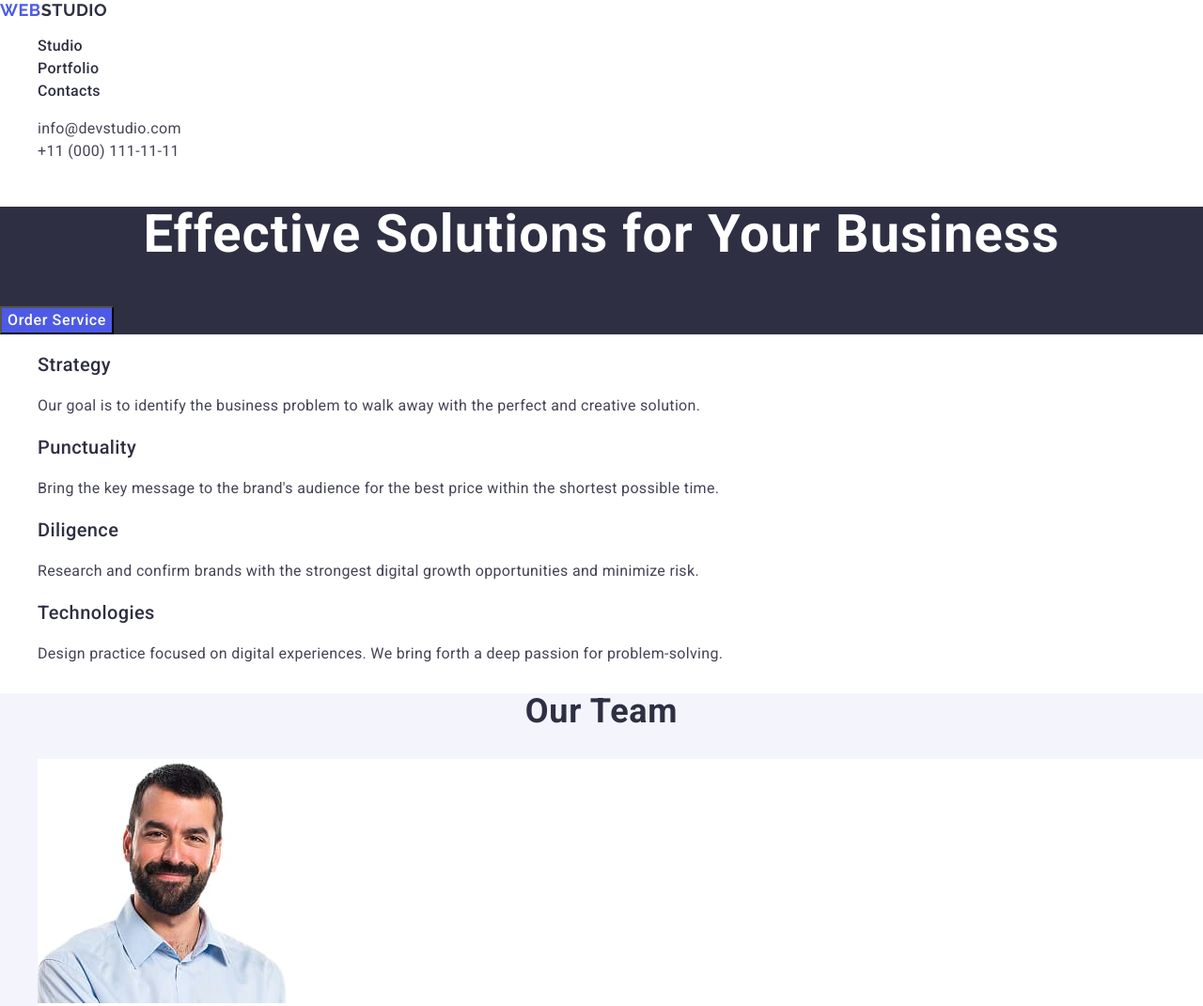
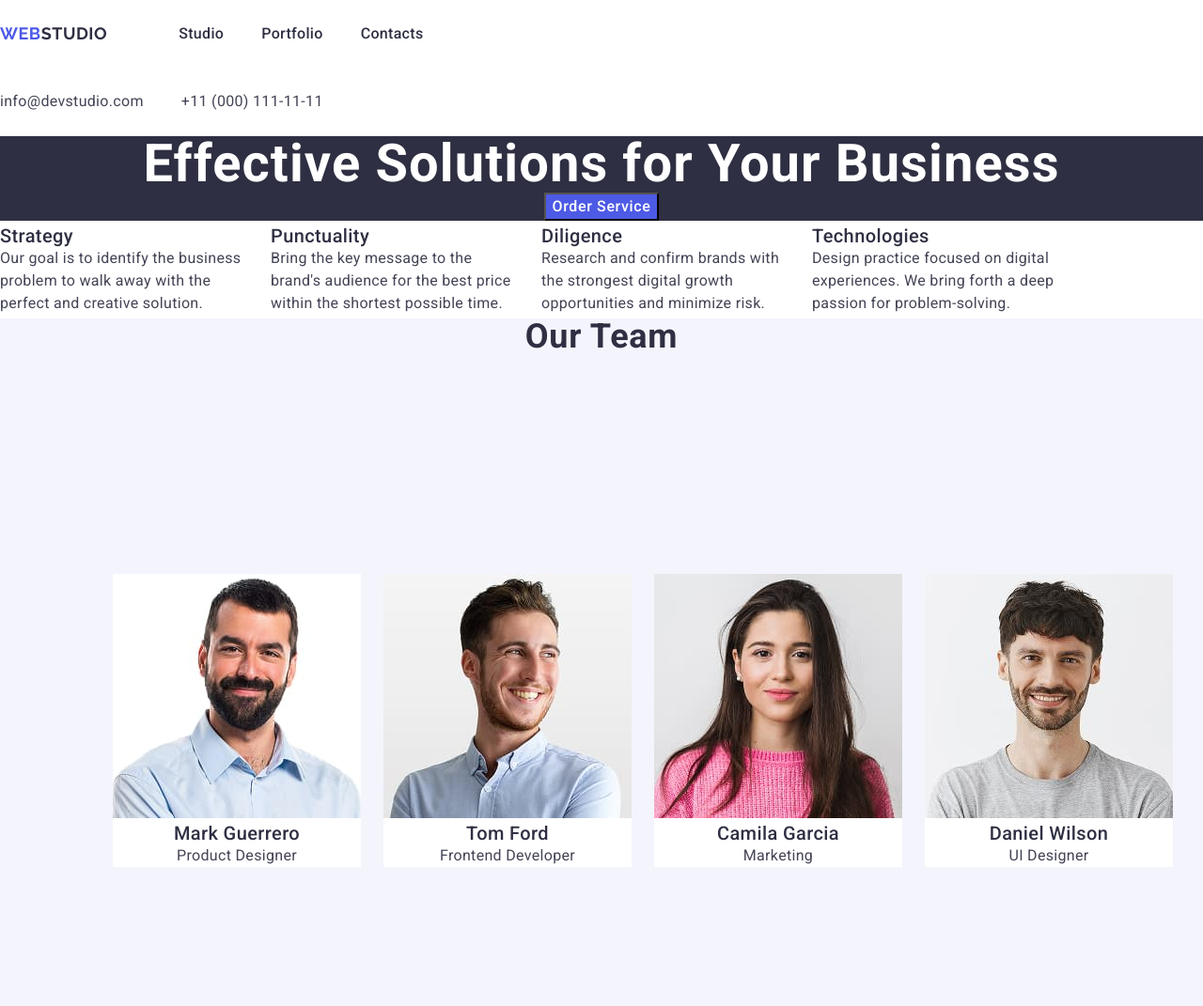
Before and after one commit to Oleksandr08/goit-markup-hw-03, a plain HTML site: page index.html in a window 1280 px wide. Shown: the top 1071 px of the page at 94% size. Drawn offline with nearby package versions, Linux system fonts and the light colour scheme.

Commit message:
Update styles.css

```diff
--- a/css/styles.css
+++ b/css/styles.css
@@ -7,10 +7,40 @@ body {
   ul,
   ol {
     list-style-type: none;
+    margin: 0;
+    padding: 0;
   }
-
+  h1,h2,h3,h4,h5,h6,p {
+    margin: 0;
+  }
   a {
     text-decoration: none;
+  }
+  .container {
+    max-width: 1158px;
+    padding: 0 15px;
+    margin: 0 auto;
+  }
+  .header {
+    border-bottom: 1px solid #e7e9fc;
+  }
+  .header-container {
+    display: flex;
+    align-items: center;
+  }
+  .header-nav {
+    display: flex;
+    align-items: center;
+  }
+  .header-menu-list {
+    display: flex;
+    align-items: center;
+    gap: 40px;
+  }
+  .address-list {
+    display: flex;
+    align-items: center;
+    gap: 40px;
   }
 
   .logo {
@@ -22,6 +52,10 @@ body {
     text-transform: uppercase;
     color:  #4d5ae5;
   }
+  .header-logo {
+    padding: 24px 0;
+    margin-right: 76px;
+  }
 .header-logo .header-web{
     color: #2e2f42;
 }
@@ -29,6 +63,8 @@ body {
     color: #f4f4fd;
 }
 .header-menu-title {
+    display: block;
+    padding: 24px 0;
     font-weight: 500;
     font-size: 16px;
     line-height: 1.5;
@@ -37,8 +73,12 @@ body {
 }
 .address {
     font-style: normal;
+    margin-left: auto;
 }
+
 .address-title {
+    display: block;
+    padding: 24px 0;
     font-size: 16px;
     line-height: 1.5;
     letter-spacing: 0.02em;
@@ -52,6 +92,7 @@ body {
 }
 .main {
     background-color: #2e2f42;
+    text-align: center;
 }
 .main-title {
     font-weight: 700;
@@ -61,6 +102,7 @@ body {
     text-align: center;
     color: #ffffff;
 }
+
 .main-button {
     background-color: #4d5ae5;
     font-weight: 500;
@@ -74,6 +116,21 @@ body {
 .main-button:hover,
 .main-button:focus {
     background-color: #404bbf;
+}
+
+.advantages-list {
+    display: flex;
+    align-items: center;
+    gap: 24px;
+    width: 1128px;
+    height: 104px;
+}
+.advantages-list {
+    width: 1128px;
+    height: 104px;
+}
+.advantages-item {
+    width: calc((100% - 72px) / 4);
 }
 .advantages-title {
     font-weight: 500;
@@ -91,6 +148,12 @@ body {
 }
 .team {
     background-color: #f4f4fd;
+}
+.team-list {
+    display: flex;
+    align-items: center;
+    gap: 24px;
+    padding: 232px 120px;
 }
 .team-title {
     text-transform: capitalize;
```
Lines whose indentation alone changed are shown as unchanged.
